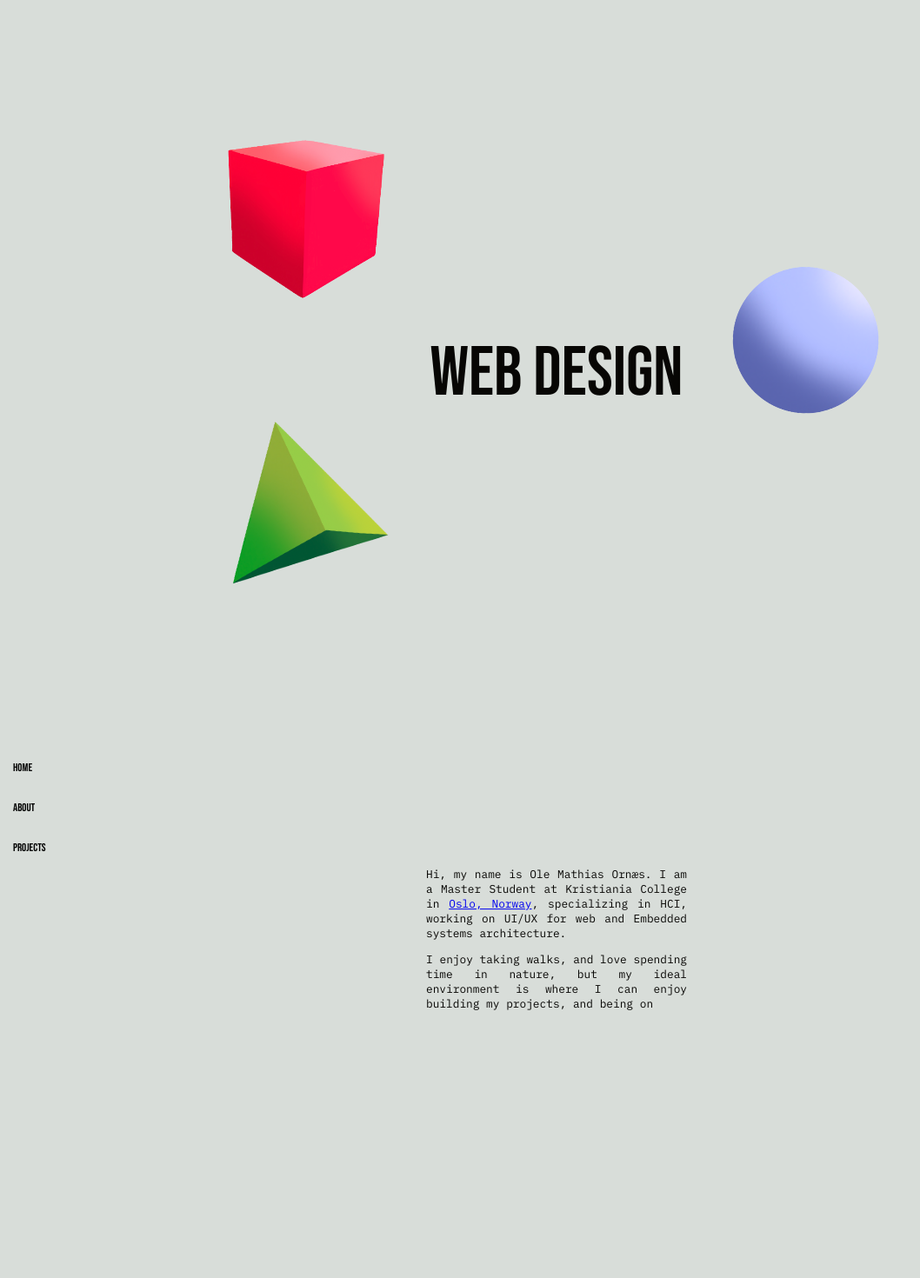
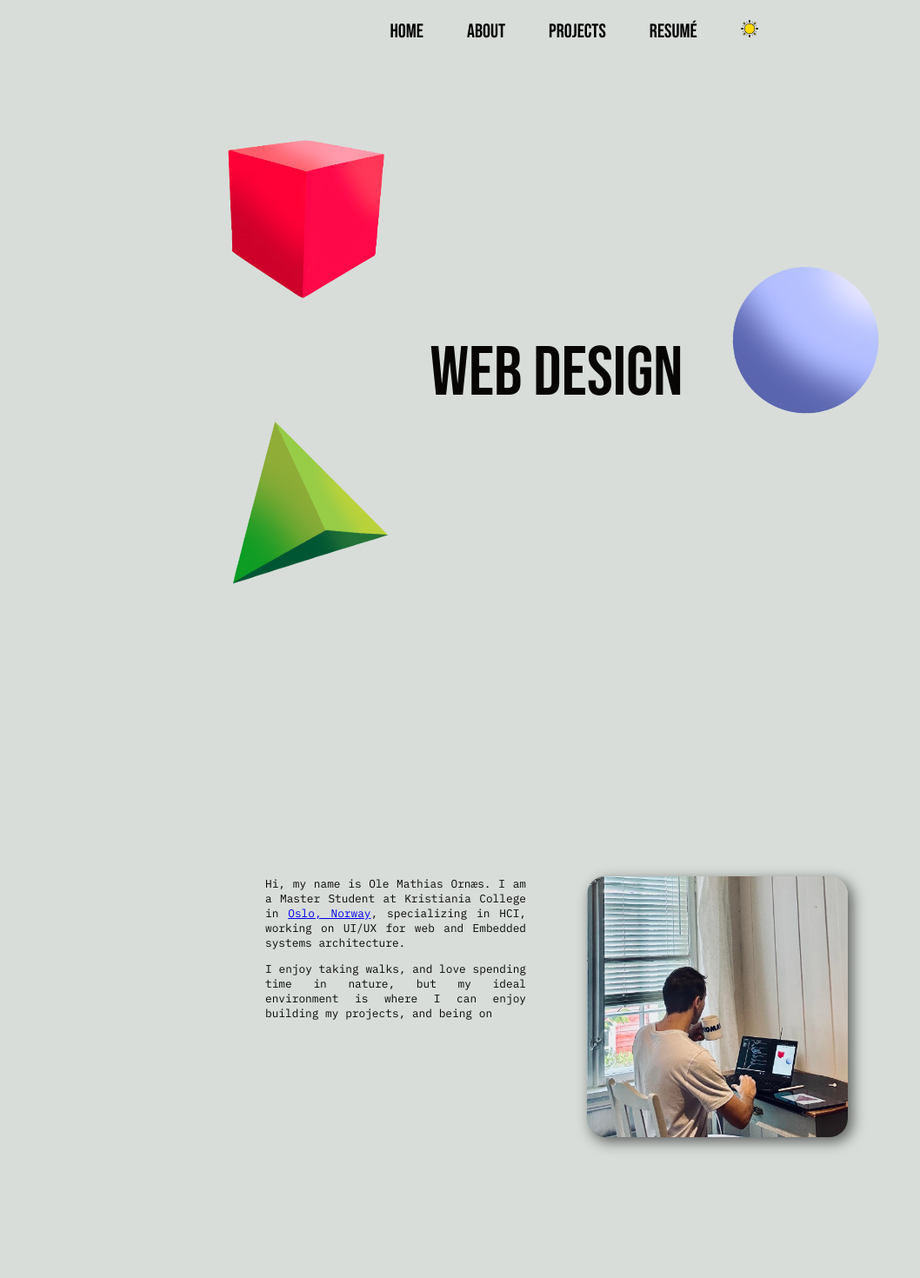
Before and after one commit to ole-mor/portfolio-app-2, a React (Create React App) app: page / in a window 1280 px wide. Shown: the top 1470 px of the page at 87% size, without its empty margins (0-1058 px from the left). Built offline with nearby package versions, Linux system fonts and the light colour scheme.

Commit message:
Updated some designs

```diff
--- a/src/App.css
+++ b/src/App.css
@@ -96,19 +96,29 @@ html, body {
 }
 
 .navbar ul li a {
+  position: relative; /* Add this line */
   color: var(--link-color);
   text-decoration: none;
-  font-size: 1.0rem;
+  font-size: 1.4rem;
   transition: all 0.3s ease;
 }
 
-.navbar ul li a:hover {
-  color: var(--link-hover-color);
-  transform: scale(1.1);
-  background-color: rgba(255, 255, 255, 0.2);
-  border-radius: 5px;
+/* Create the underline effect using ::after pseudo-element */
+.navbar ul li a::after {
+  content: '';
+  position: absolute;
+  left: 0;
+  bottom: -2px; /* Adjust if you want the line closer or farther from the text */
+  width: 0;
+  height: 4px; /* Thickness of the underline */
+  background-color: var(--link-hover-color);
+  transition: width 0.3s ease; /* Smooth animation */
 }
 
+/* Animate the underline on hover */
+.navbar ul li a:hover::after {
+  width: 100%;
+}
 /* Dark mode toggle button */
 .dark-mode-toggle {
   background: none;
@@ -122,8 +132,8 @@ html, body {
 .side-menu {
   position: fixed;
   top: 0;
-  left: -250px;
-  width: 65px;
+  left: -230px;
+  width: 90px;
   height: 100%;
   background-color: var(--side-menu-bg);
   display: flex;
@@ -156,9 +166,9 @@ html, body {
 
 .side-menu ul li a {
   color: var(--link-color);
-  padding: 15px;
+  padding: 5px;
   text-decoration: none;
-  font-size: 0.8rem;
+  font-size: 1.3rem;
   display: block;
   transition: all 0.3s ease;
 }
@@ -317,6 +327,15 @@ html, body {
   color: var(--text-color);
 }
 
+.wspic {
+  width: 300px;
+  height: auto;
+  border-radius: 7%;
+  box-shadow:
+    inset 0 -3em 3em rgb(0 200 0 / 30%),
+    0.3em 0.3em 1em rgba(0, 0, 0, 0.6);
+}
+
 @media (max-width: 450px) {
   .boxed-text-container {
     width: 65vw;
@@ -333,9 +352,10 @@ html, body {
 
 .about-container {
   position: absolute;
-  top: 35%;
+  top: 45%;
   left: 50%;
   transform: translate(-50%, -50%);
+  gap: 70px;
   display: flex;
   align-items: flex-start;
   user-select: none;
@@ -412,7 +432,11 @@ html, body {
 }
 
 .project-media-container {
-  max-height: 80vw;
+  position: absolute;
+  top: 45%;
+  left: 50%;
+  transform: translate(-50%, -50%);
+  max-height: 60vw;
   width: auto;
 }
 
--- a/src/App.tsx
+++ b/src/App.tsx
@@ -232,37 +232,27 @@ function useOnScreen(ref: React.RefObject<HTMLElement>, threshold: number = 0.5)
 }
 
 const useScrollDetection = () => {
-  const [showNavbar, setShowNavbar] = useState(false);
+  const [showNavbar, setShowNavbar] = useState(true);  // Show navbar initially
   const [showSideMenu, setShowSideMenu] = useState(false);
 
   useEffect(() => {
-    const sections = document.querySelectorAll<HTMLElement>('.section');
-
     const handleScroll = () => {
       const currentScroll = window.scrollY;
-      const viewportHeight = window.innerHeight;
+      const triggerPoint = 300;  // The pixel height at which to switch from navbar to sidebar
 
-      sections.forEach((section, index) => {
-        const sectionTop = section.offsetTop;
-        const sectionBottom = sectionTop + section.offsetHeight;
-
-        if (
-          currentScroll >= sectionTop - viewportHeight / 2 &&
-          currentScroll < sectionBottom - viewportHeight / 2
-        ) {
-          if (index === 0) {
-            setShowNavbar(true);
-            setShowSideMenu(false);
-          } else {
-            setShowNavbar(false);
-            setShowSideMenu(true);
-          }
-        }
-      });
+      // Check if we've scrolled past the trigger point (1000px)
+      if (currentScroll >= triggerPoint) {
+        setShowNavbar(false);   // Hide navbar
+        setShowSideMenu(true);  // Show sidebar
+      } else {
+        setShowNavbar(true);    // Show navbar
+        setShowSideMenu(false); // Hide sidebar
+      }
     };
 
     window.addEventListener('scroll', handleScroll);
-    handleScroll();
+    handleScroll();  // Initial check in case user is already scrolled
+
     return () => window.removeEventListener('scroll', handleScroll);
   }, []);
 
@@ -1041,6 +1031,9 @@ language: "rust"
               )}
             </div>
           </div>
+          <div className="about-img">
+            <img src={`${process.env.PUBLIC_URL}/assets/images/wspic.png`} alt="wspic" className="wspic" />
+          </div>
         </div>
       </section>
 
```
Also changed, not shown: public/assets/images/part1.gif (deleted), public/assets/images/wspic.png (added).
